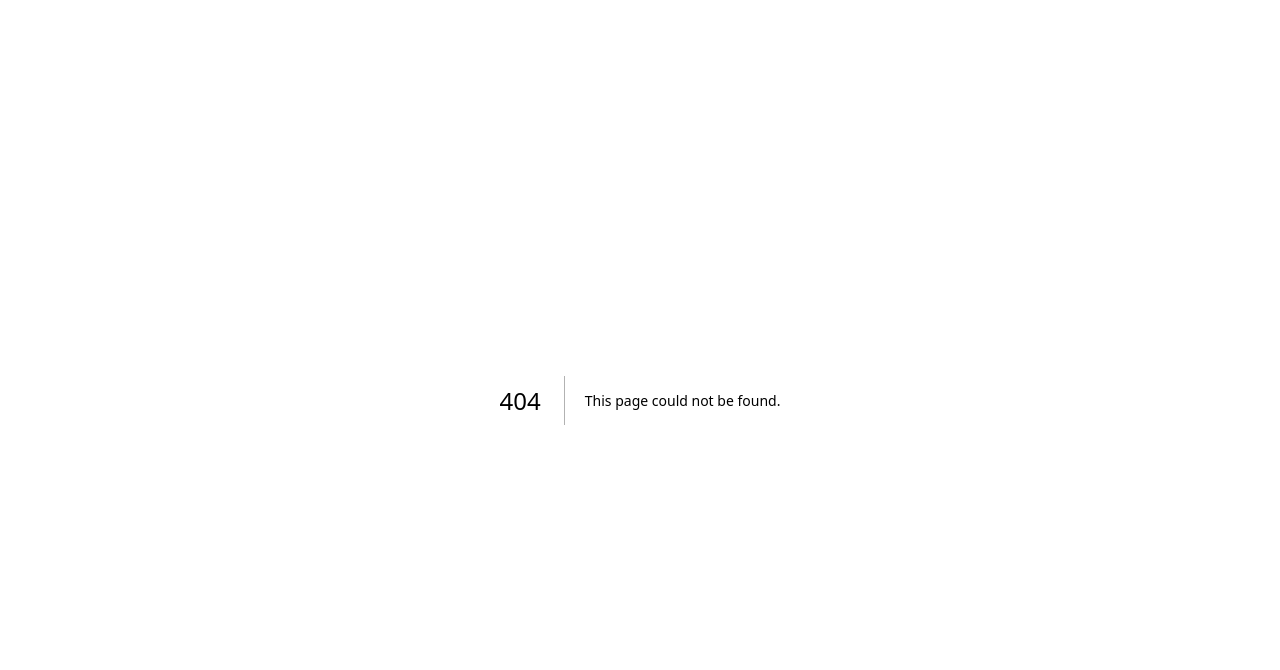
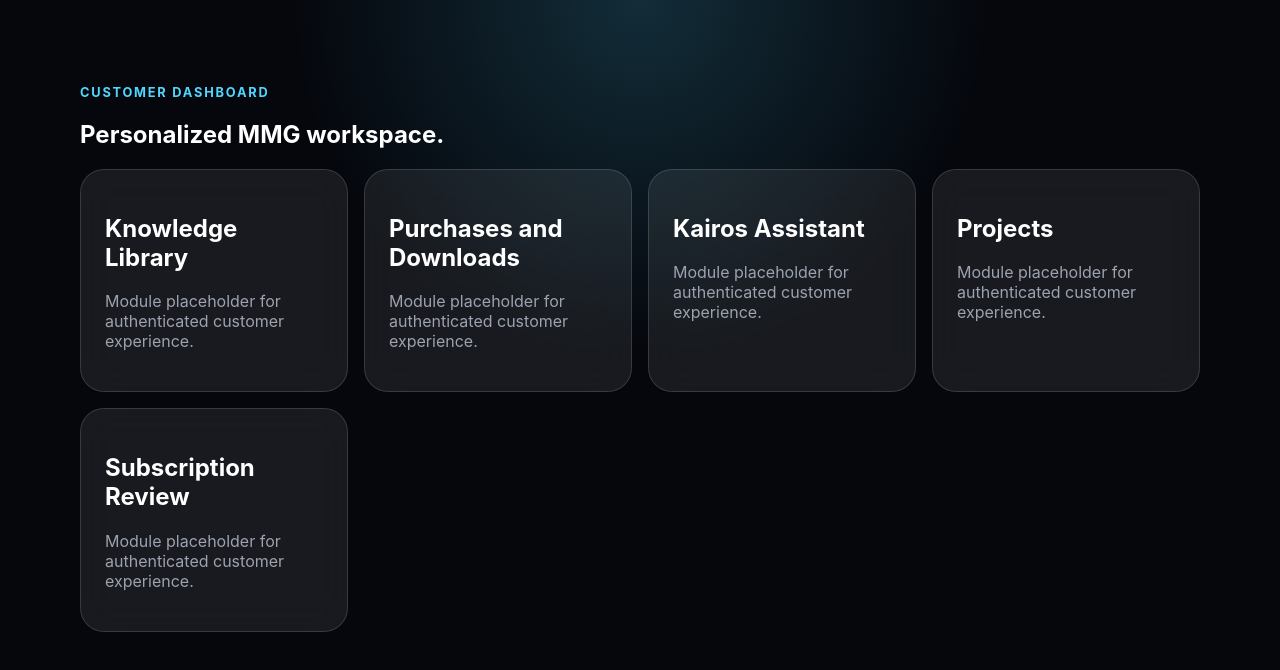
Before and after one commit to infomindsetmediagroup-cloud/MMG-IOS, a Next.js app in the folder apps/mmg-web/: page /dashboard in a window 1280 px wide. Before the commit this address had no page. Shown: the top 670 px of the page. Built offline with nearby package versions, Linux system fonts and the light colour scheme.

Commit message:
Add customer dashboard page shell [skip ci]

```diff
--- /dev/null
+++ b/apps/mmg-web/src/app/dashboard/page.tsx
@@ -0,0 +1,26 @@
+const modules = [
+  'Knowledge Library',
+  'Purchases and Downloads',
+  'Kairos Assistant',
+  'Projects',
+  'Subscription Review'
+];
+
+export default function CustomerDashboardPage() {
+  return (
+    <main>
+      <section className="mmg-shell">
+        <p className="mmg-kicker">Customer Dashboard</p>
+        <h1>Personalized MMG workspace.</h1>
+        <div className="mmg-card-grid">
+          {modules.map((module) => (
+            <article className="mmg-card" key={module}>
+              <h2>{module}</h2>
+              <p className="mmg-muted">Module placeholder for authenticated customer experience.</p>
+            </article>
+          ))}
+        </div>
+      </section>
+    </main>
+  );
+}
```
